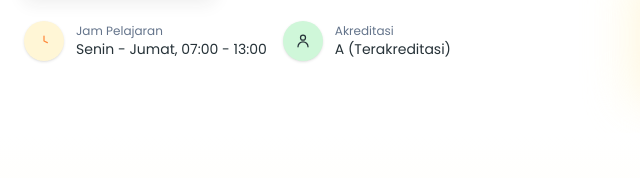
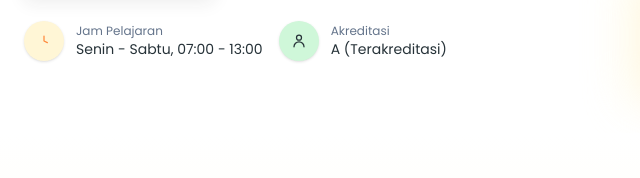
Before and after one commit to Nanashyi/websdgama, a plain HTML site: page index.html in a window 1280 px wide. Shown: the part 427-605 px from the top of the page, 0-640 px from the left. Drawn offline with nearby package versions, Linux system fonts and the light colour scheme.

```diff
--- a/index.html
+++ b/index.html
@@ -145,7 +145,7 @@
                 </div>
                 <div>
                   <div class="text-xs text-slate-500">Jam Pelajaran</div>
-                  <div class="text-sm font-medium">Senin - Jumat, 07:00 - 13:00</div>
+                  <div class="text-sm font-medium">Senin - Sabtu, 07:00 - 13:00</div>
                 </div>
               </div>
 
```
